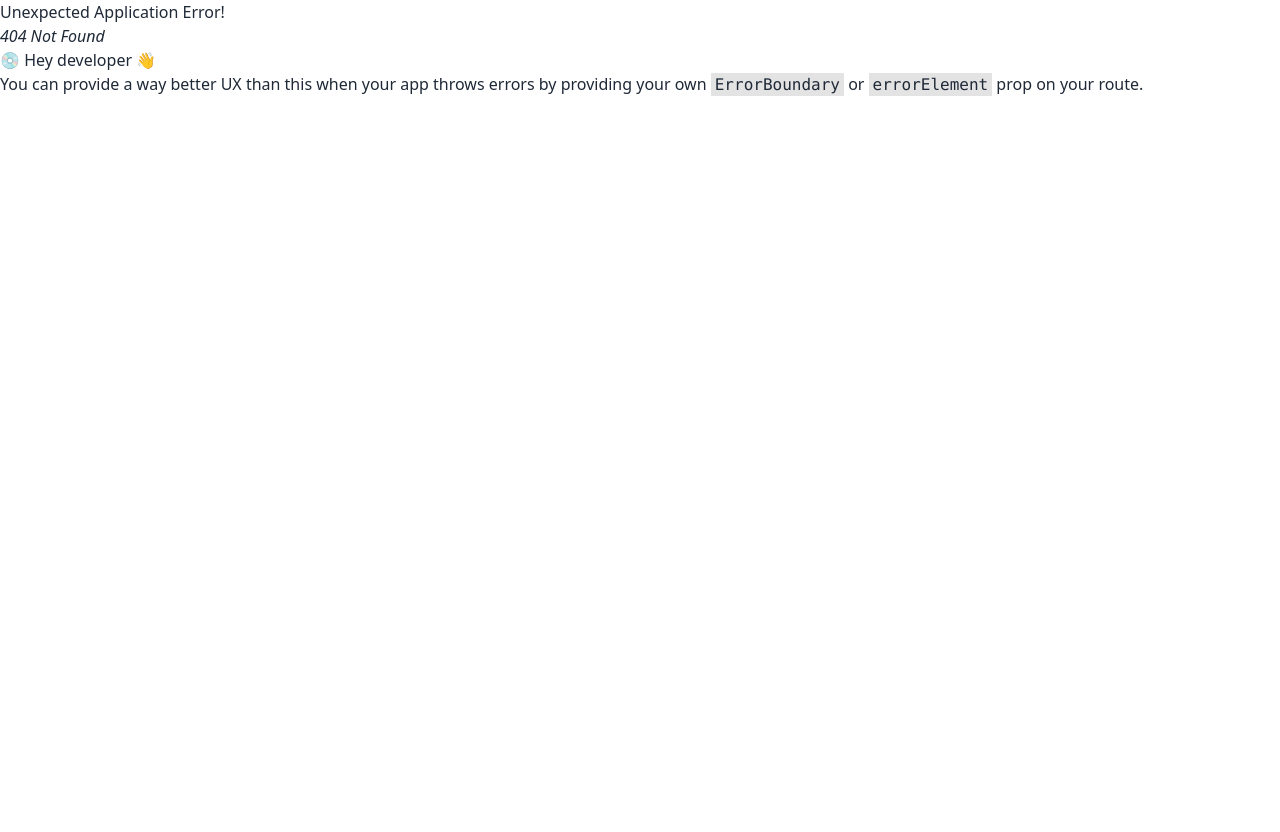
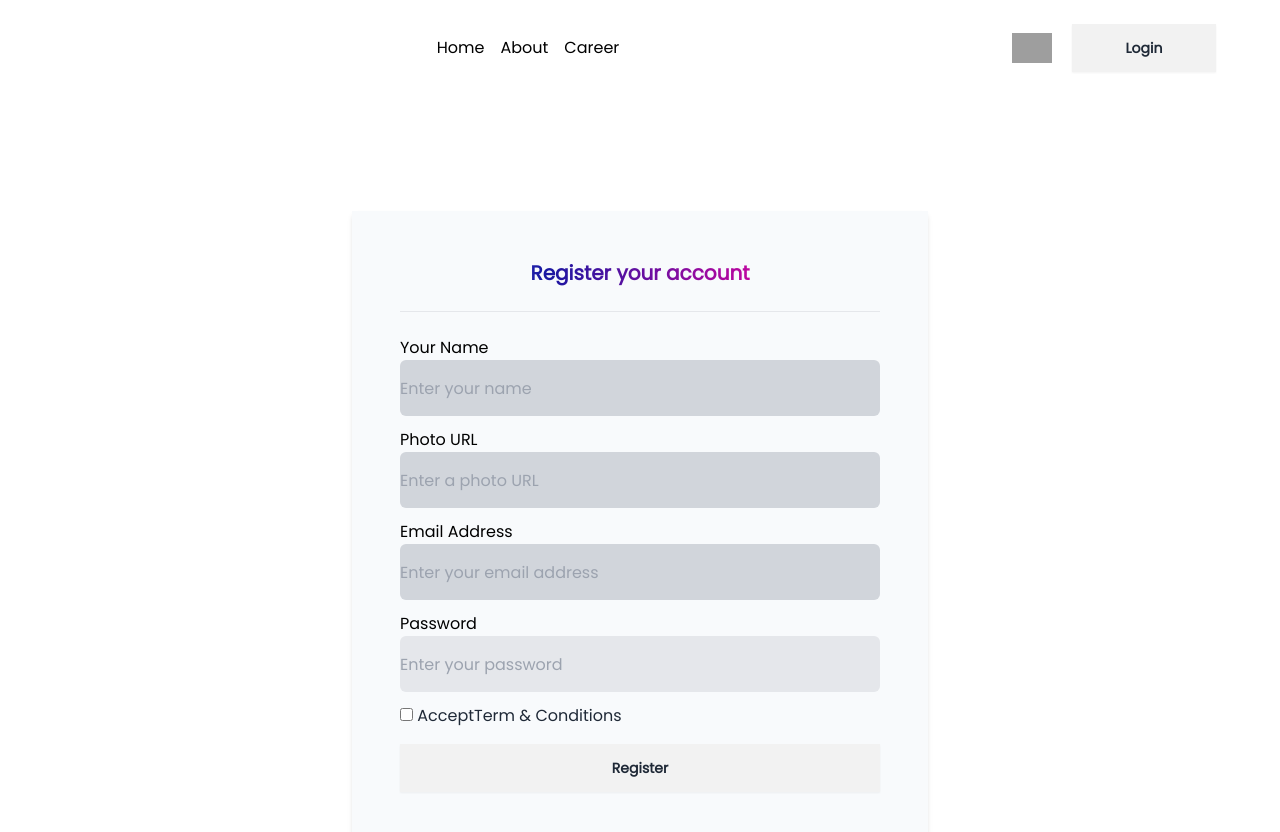
Before and after one commit to yaminhossain/dragon-news, a React (Vite) app: page /register in a window 1280 px wide. Before the commit this address had no page. Shown: the top 832 px of the page. Before the commit the page ends 800 px from the top, so only its background shows below. Built offline with nearby package versions, Linux system fonts and the light colour scheme; no server answers; grey boxes are pictures that could not be loaded.

Commit message:
registration page done

```diff
--- a/package.json
+++ b/package.json
@@ -10,6 +10,7 @@
     "preview": "vite preview"
   },
   "dependencies": {
+    "firebase": "^11.0.1",
     "moment": "^2.30.1",
     "react": "^18.3.1",
     "react-dom": "^18.3.1",
--- /dev/null
+++ b/src/firebase/firebase.config.js
@@ -0,0 +1,14 @@
+import { initializeApp } from "firebase/app";
+console.log("API KEY",JSON.stringify(import.meta.env.VITE_APIKEY));
+const firebaseConfig = {
+  apiKey: import.meta.env.VITE_APIKEY,
+
+  authDomain: import.meta.env.VITE_AUTHDOMAIN,
+  projectId: import.meta.env.VITE_PROJECTID,
+  storageBucket: import.meta.env.VITE_STORAGEBUCKET,
+  messagingSenderId: import.meta.env.VITE_MESSAGINGSENDERID,
+  appId: import.meta.env.VITE_APPID,
+};
+
+const app = initializeApp(firebaseConfig);
+export default app;
--- a/src/layouts/Root.jsx
+++ b/src/layouts/Root.jsx
@@ -2,7 +2,7 @@ import { Outlet } from "react-router-dom";
 
 const Root = () => {
     return (
-        <div className="max-w-6xl mx-auto font-poppins bg-white">
+        <div className="max-w-6xl mx-auto font-poppins">
             <Outlet></Outlet>
         </div>
     );
--- a/src/main.jsx
+++ b/src/main.jsx
@@ -1,12 +1,15 @@
-import { StrictMode } from 'react'
-import { createRoot } from 'react-dom/client'
+import { StrictMode } from "react";
+import { createRoot } from "react-dom/client";
 
-import './index.css'
-import { RouterProvider } from 'react-router-dom'
-import router from './routes/Routes.jsx'
+import "./index.css";
+import { RouterProvider } from "react-router-dom";
+import router from "./routes/Routes.jsx";
+import AuthProviders from "./providers/AuthProviders.jsx";
 
-createRoot(document.getElementById('root')).render(
+createRoot(document.getElementById("root")).render(
   <StrictMode>
- <RouterProvider router={router} />
-  </StrictMode>,
-)
+    <AuthProviders>
+      <RouterProvider router={router} />
+    </AuthProviders>
+  </StrictMode>
+);
--- a/src/pages/Login/Login.jsx
+++ b/src/pages/Login/Login.jsx
@@ -1,14 +1,51 @@
+import { Link } from "react-router-dom";
 import Navbar from "../Shared/Navbar/Navbar";
 
 const Login = () => {
   return (
-    <div>
+    <div className="lg:h-[100vh] md:h-auto h-[100vh]">
       <div className="py-6">
         <Navbar></Navbar>
       </div>
-      <div>
-
+      {/* <div className="flex flex-col justify-center items-center h-[100vh]"> */}
+      <div className=" md:w-3/4 lg:w-1/2 mx-auto mt-[10%] p-12 bg-slate-50 shadow-md">
+        <h1 className="text-center text-transparent bg-clip-text text-xl font-semibold bg-gradient-to-r from-[#6b64e2] from-10% via-[#1717a1] via-30% to-[#ff009f] to-90%">
+          Login your account
+        </h1>
+        <hr className="my-6" />
+        <form>
+          <label className="block " htmlFor="email">
+            Email Address
+          </label>
+          <input
+            type="email"
+            name="email"
+            placeholder="Enter your email address"
+            className="block w-full h-14 bg-gray-300 rounded-md mb-3 focus:bg-gray-200 text-black focus:outline-none"
+            required
+          />
+          <label className="block" htmlFor="password">
+            Password
+          </label>
+          <input
+            type="password"
+            name="password"
+            placeholder="Enter your email password"
+            className="block w-full h-14 bg-gray-200 rounded-md mb-3 focus:bg-gray-200  focus:outline-none"
+            required
+          />
+          <button className="btn rounded-none w-full h-full mb-3" type="submit">
+            Login
+          </button>
+        </form>
+        <p className="text-center">
+          Don’t Have An Account ?{" "}
+          <Link to={"/register"} className="text-[#FF8C47] font-semibold mb-4">
+            Register
+          </Link>
+        </p>
       </div>
+      {/* </div> */}
     </div>
   );
 };
--- /dev/null
+++ b/src/pages/Register/Register.jsx
@@ -0,0 +1,91 @@
+import { Link } from "react-router-dom";
+import Navbar from "../Shared/Navbar/Navbar";
+import { useContext } from "react";
+import { AuthContext } from "../../providers/AuthProviders";
+
+const Register = () => {
+  const { user, signInWithEmailPassword, applicationSignOut } = useContext(AuthContext);
+  const registrationFormHandler = (e) => {
+    e.preventDefault();
+    const form = new FormData(e.currentTarget);
+    const name = form.get("name");
+    const photo = form.get("photo");
+    const email = form.get("email");
+    const password = form.get("password");
+    // console.log(name, photo,email,password);
+    e.target.reset();
+    signInWithEmailPassword(email, password)
+      .then((userCredential) => {
+
+        const user = userCredential.user;
+        console.log("User from the local",user);
+      })
+      .catch((error) => {
+        const errorMessage = error.message;
+        console.log("Error",errorMessage);
+      });
+  };
+  console.log("User from context ",user);
+  return (
+    <div className="lg:h-[100vh] md:h-auto h-[100vh]">
+      <div className="py-6">
+        <Navbar></Navbar>
+      </div>
+      {/* <div className="flex flex-col justify-center items-center h-[100vh]"> */}
+      <div className=" md:w-3/4 lg:w-1/2 mx-auto mt-[10%] p-12 bg-slate-50 shadow-md">
+        <h1 className="text-center text-transparent bg-clip-text text-xl font-semibold bg-gradient-to-r from-[#6b64e2] from-10% via-[#1717a1] via-30% to-[#ff009f] to-90%">
+          Register your account
+        </h1>
+        <hr className="my-6" />
+        <form onSubmit={registrationFormHandler}>
+          <label className="text-black block " htmlFor="name">
+            Your Name
+          </label>
+          <input
+            type="text"
+            name="name"
+            placeholder="Enter your name"
+            className="block w-full h-14 bg-gray-300 rounded-md mb-3 focus:bg-gray-200 text-black focus:outline-none"
+            required
+          />
+          <label className="text-black block " htmlFor="photo">
+            Photo URL
+          </label>
+          <input
+            type="text"
+            name="photo"
+            placeholder="Enter a photo URL"
+            className="block w-full h-14 bg-gray-300 rounded-md mb-3 focus:bg-gray-200 text-black focus:outline-none"
+            required
+          />
+          <label className="text-black block">Email Address</label>
+          <input
+            type="email"
+            name="email"
+            placeholder="Enter your email address"
+            className="block w-full h-14 bg-gray-300 rounded-md mb-3 focus:bg-gray-200 text-black focus:outline-none"
+            required
+          />
+
+          <label className="text-black block">Password</label>
+          <input
+            type="password"
+            name="password"
+            placeholder="Enter your password"
+            className="block w-full h-14 bg-gray-200 rounded-md mb-3 focus:bg-gray-200  focus:outline-none"
+            required
+          />
+          <div className="mb-4">
+            <input type="checkbox" name="terms" /> Accept
+            <span>Term & Conditions</span>
+          </div>
+          <button className="btn rounded-none w-full h-full mb-3" type="submit">
+            Register
+          </button>
+        </form>
+      </div>
+      {/* </div> */}
+    </div>
+  );
+};
+export default Register;
--- /dev/null
+++ b/src/providers/AuthProviders.jsx
@@ -0,0 +1,39 @@
+import { createContext, useState, useEffect } from "react";
+import app from "../firebase/firebase.config";
+import {
+  createUserWithEmailAndPassword,
+  getAuth,
+  onAuthStateChanged,
+  signOut,
+} from "firebase/auth";
+
+export const AuthContext = createContext(null);
+const AuthProviders = ({ children }) => {
+  const [user, setUser] = useState(null);
+  const auth = getAuth(app);
+  const signInWithEmailPassword = (email, password) => {
+    return createUserWithEmailAndPassword(auth, email, password);
+  };
+  const applicationSignOut = () => {
+    return signOut(auth);
+  };
+  useEffect(() => {
+    const unsubscribe = onAuthStateChanged(auth, (currentUser) => {
+      setUser(currentUser);
+    });
+    return () => {
+      unsubscribe();
+    };
+  }, []);
+  const authInfo = {
+    user,
+    signInWithEmailPassword,
+    applicationSignOut,
+  };
+
+  return (
+    <AuthContext.Provider value={authInfo}>{children}</AuthContext.Provider>
+  );
+};
+
+export default AuthProviders;
--- a/src/routes/Routes.jsx
+++ b/src/routes/Routes.jsx
@@ -7,6 +7,7 @@ import Login from "../pages/Login/Login";
 import newsLoader from "../loaders/newsloader";
 import NewsDetails from "../pages/NewsDetails/NewsDetails";
 import newsDetailsLoader from "../loaders/newsDetailsLoader";
+import Register from "../pages/Register/Register";
 
 
 const router = createBrowserRouter(
@@ -29,13 +30,17 @@ const router = createBrowserRouter(
                     element:<Career></Career>
                 },
                 {
+                    path:"/news-details/:id",
+                    element:<NewsDetails></NewsDetails>,
+                    loader:newsDetailsLoader,
+                },
+                {
                     path:"/login",
                     element:<Login></Login>
                 },
                 {
-                    path:"/news-details/:id",
-                    element:<NewsDetails></NewsDetails>,
-                    loader:newsDetailsLoader,
+                    path:"/register",
+                    element:<Register></Register>
                 }
             ]
         }
```
Also changed, not shown: 1 other file (tests, documents, lock files or other folders).
